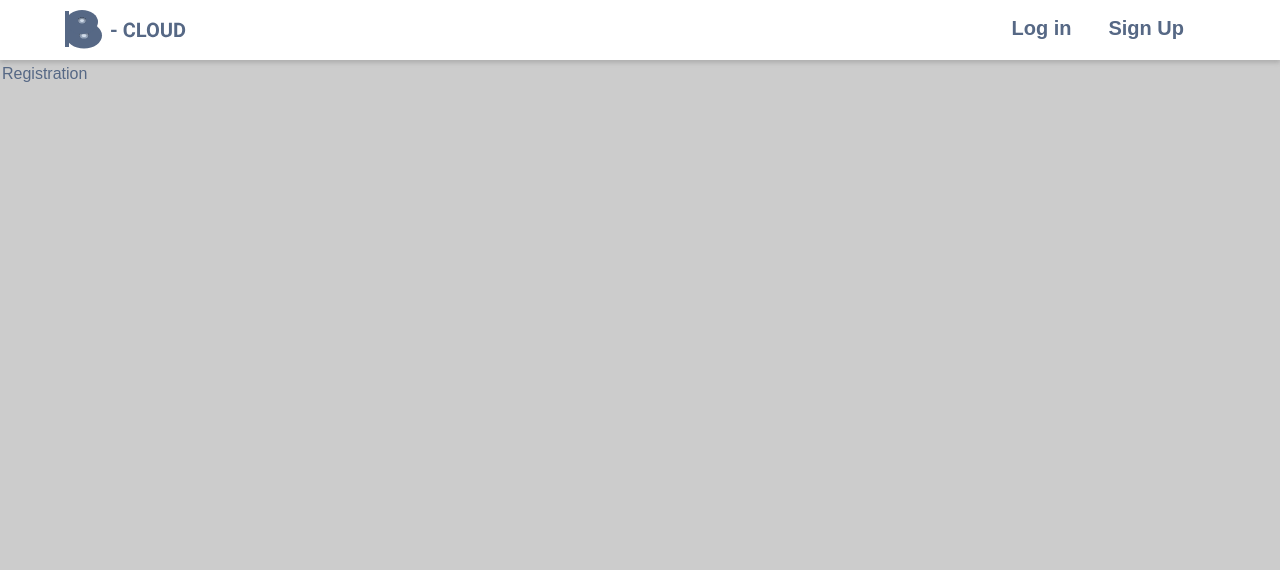
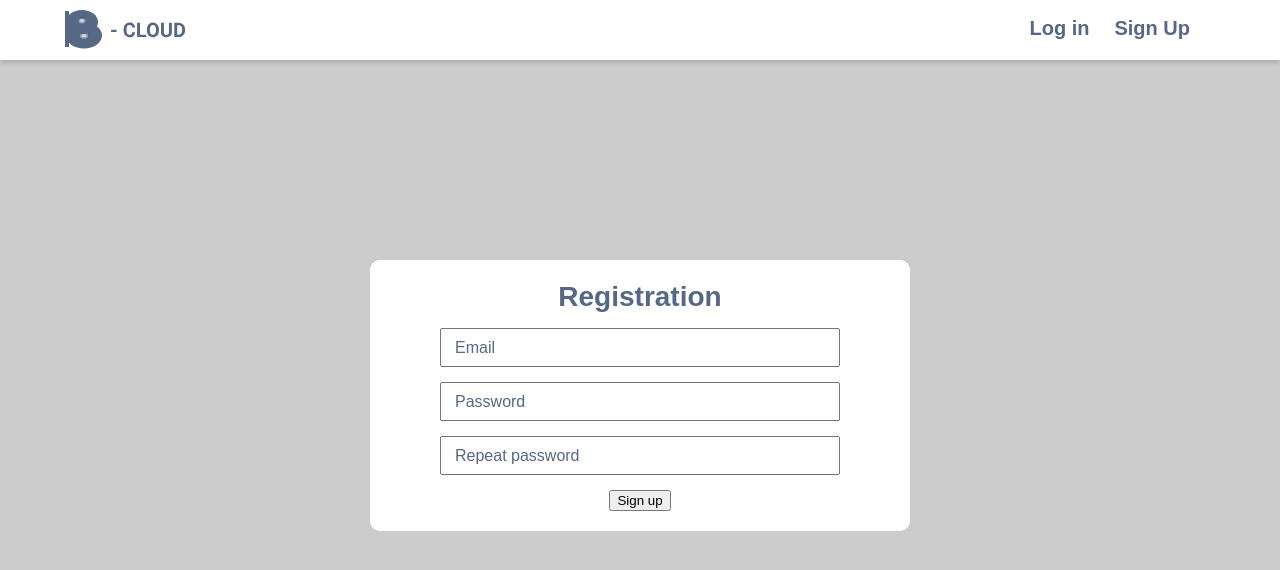
Before and after one commit to Saref111/pet-cloud, a React (Create React App) app in the folder client/: page /registration in a window 1280 px wide. Shown: the top 570 px of the page. Built offline with nearby package versions, Linux system fonts and the light colour scheme.

Commit message:
added reg form styling

```diff
--- a/client/src/components/Header/Header.jsx
+++ b/client/src/components/Header/Header.jsx
@@ -10,10 +10,10 @@ function Header() {
             <nav className="header__nav">
                 <ul className="header__nav-list">
                     <li className="header__item">
-                        <button className="header__link">Log in</button>
+                        <a href="/" className="header__link">Log in</a>
                     </li>
                     <li className="header__item">
-                        <button className="header__link">Sign Up</button>
+                        <a href="/registration" className="header__link">Sign Up</a>
                     </li>
                 </ul>
             </nav>
--- a/client/src/components/Header/header.scss
+++ b/client/src/components/Header/header.scss
@@ -26,6 +26,10 @@
         display: flex;
     }
 
+    &__item {
+        margin-right: 10px;
+    }
+
 
     &__link {
         border: none;
@@ -45,6 +49,7 @@
         &__link {
             font-size: 20px;
         }
+
         &__item {
             margin-right: 25px;
         }
--- a/client/src/components/Input/Input.jsx
+++ b/client/src/components/Input/Input.jsx
@@ -1,4 +1,5 @@
 import './input.scss'
+
 function Input(props) {
     const ID = Math.random()
     const {
@@ -6,10 +7,10 @@ function Input(props) {
         label = ''
     } = props
 
-    return ( <div className="input">
-                <label htmlFor={ID} className="input__label">{label}</label>
-                <input className="input__field" type={type} placeholder="label" id={ID}/>
-            </div> );
+    return (<div className="input">
+        <input className="input__field" type={type} placeholder={label} id={ID} />
+        <label htmlFor={ID} className="input__label">{label}</label>
+    </div>);
 }
 
 export default Input;
--- a/client/src/components/Input/input.scss
+++ b/client/src/components/Input/input.scss
@@ -1 +1,37 @@
-.input {}
+.input {
+    display: flex;
+    max-width: 400px;
+    margin: 0 auto;
+    position: relative;
+    margin-bottom: 15px;
+
+    &__label {
+        position: absolute;
+        top: 6px;
+        left: 15px;
+        transition: 400ms ease-in-out;
+        transition-property: left, top, transform;
+    }
+
+    &__field {
+        padding: 10px 15px;
+        display: block;
+        width: 100%;
+
+        &::placeholder {
+            color: transparent;
+        }
+
+        &:focus,
+        &:not(:placeholder-shown) {
+            &+label {
+                transform: scale(0.7);
+                transform-origin: 0 0;
+                top: -17px;
+                left: 2px;
+            }
+        }
+    }
+
+
+}
--- a/client/src/components/Registration/Registration.jsx
+++ b/client/src/components/Registration/Registration.jsx
@@ -1,8 +1,13 @@
+import Input from '../Input/Input';
 import './registration.scss'
 
 function Registration() {
     return ( <form className="form" action="" method="post">
                 <legend className="form__legend">Registration</legend>
+                <Input label={'Email'} type={'email'}/>
+                <Input label={'Password'} type={'password'}/>
+                <Input label={'Repeat password'} type={'password'}/>
+                <button type="submit" className="form__button">Sign up</button>
             </form> );
 }
 
--- a/client/src/components/Registration/registration.scss
+++ b/client/src/components/Registration/registration.scss
@@ -0,0 +1,22 @@
+.form {
+    background-color: #fff;
+    border-radius: 10px;
+    max-width: 540px;
+    margin: 0 auto;
+    margin-top: 25vh;
+    padding: 20px;
+
+    &__legend {
+        display: block;
+        text-align: center;
+        font-weight: bold;
+        font-size: 28px;
+        line-height: 33px;
+        margin-bottom: 15px;
+    }
+
+    &__button {
+        display: block;
+        margin: 0 auto;
+    }
+}
```
